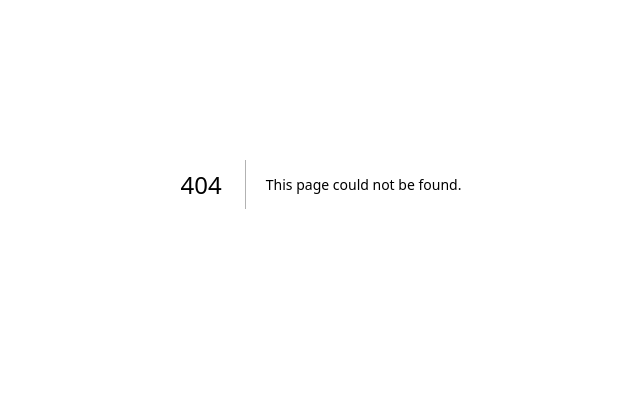
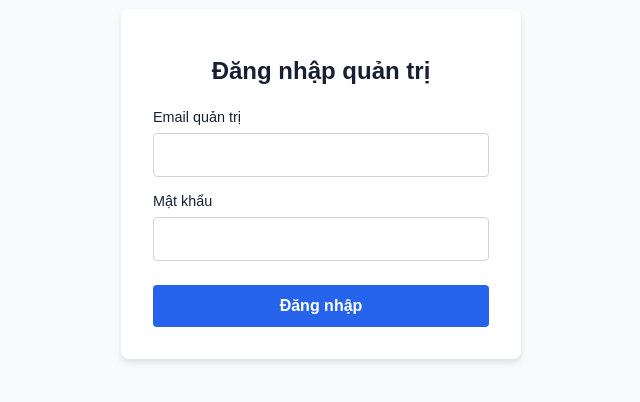
Before and after one commit to Zeno-DD/Registration-form, a Next.js app in the folder topic-registration-site/: page /admin/login in a window 1280 px wide. Before the commit this address had no page. Shown: the part 216-618 px from the top of the page, without its empty margins (319-959 px from the left). Built offline with nearby package versions, Linux system fonts and the light colour scheme.

Commit message:
Create page.tsx

```diff
--- /dev/null
+++ b/topic-registration-site/src/app/admin/login/page.tsx
@@ -0,0 +1,73 @@
+'use client';
+
+import { useState } from 'react';
+
+export default function AdminLoginPage() {
+  const [email, setEmail] = useState('');
+  const [password, setPassword] = useState('');
+  const [error, setError] = useState('');
+  const [loading, setLoading] = useState(false);
+
+  async function handleLogin(e: React.FormEvent) {
+    e.preventDefault();
+    setError('');
+    setLoading(true);
+
+    try {
+      const res = await fetch('/api/admin/login', {
+        method: 'POST',
+        headers: { 'Content-Type': 'application/json' },
+        body: JSON.stringify({ email, password }),
+      });
+
+      if (res.ok) {
+        window.location.href = '/admin';
+      } else {
+        const data = await res.json().catch(() => ({}));
+        setError(data.error || 'Đăng nhập thất bại.');
+      }
+    } catch {
+      setError('Lỗi kết nối. Vui lòng thử lại.');
+    } finally {
+      setLoading(false);
+    }
+  }
+
+  return (
+    <main style={{ display: 'flex', justifyContent: 'center', alignItems: 'center', height: '100vh', fontFamily: 'sans-serif', backgroundColor: '#f9fafb' }}>
+      <div style={{ padding: '2rem', background: '#fff', borderRadius: '8px', boxShadow: '0 4px 6px rgba(0,0,0,0.1)', width: '100%', maxWidth: '400px' }}>
+        <h1 style={{ fontSize: '1.5rem', marginBottom: '1.5rem', textAlign: 'center' }}>Đăng nhập quản trị</h1>
+        <form onSubmit={handleLogin}>
+          <div style={{ marginBottom: '1rem' }}>
+            <label style={{ display: 'block', marginBottom: '0.5rem', fontSize: '0.9rem' }}>Email quản trị</label>
+            <input
+              type="email"
+              required
+              value={email}
+              onChange={(e) => setEmail(e.target.value)}
+              style={{ width: '100%', padding: '0.75rem', borderRadius: '4px', border: '1px solid #d1d5db', boxSizing: 'border-box' }}
+            />
+          </div>
+          <div style={{ marginBottom: '1.5rem' }}>
+            <label style={{ display: 'block', marginBottom: '0.5rem', fontSize: '0.9rem' }}>Mật khẩu</label>
+            <input
+              type="password"
+              required
+              value={password}
+              onChange={(e) => setPassword(e.target.value)}
+              style={{ width: '100%', padding: '0.75rem', borderRadius: '4px', border: '1px solid #d1d5db', boxSizing: 'border-box' }}
+            />
+          </div>
+          {error && <p style={{ color: 'red', marginBottom: '1rem', fontSize: '0.9rem', textAlign: 'center' }}>{error}</p>}
+          <button
+            type="submit"
+            disabled={loading}
+            style={{ width: '100%', padding: '0.75rem', backgroundColor: '#2563eb', color: '#fff', border: 'none', borderRadius: '4px', fontWeight: 'bold', cursor: 'pointer' }}
+          >
+            {loading ? 'Đang đăng nhập...' : 'Đăng nhập'}
+          </button>
+        </form>
+      </div>
+    </main>
+  );
+}
```
